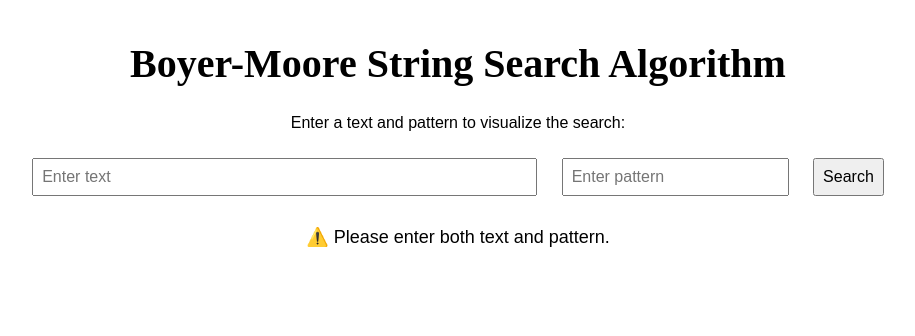
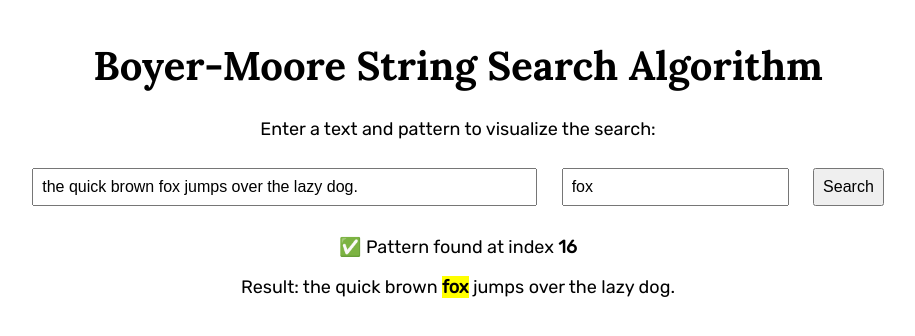
Before and after one commit to thorri-lindal/bayermoore, a plain HTML site: page index.html in a window 1280 px wide. Both pictures are taken after a click on the button "Search". Shown: the whole page, without its empty margins (182-1097 px from the left). Drawn offline with Linux system fonts and the light colour scheme.

Commit message:
Add Boyer-Moore string search implementation with updated HTML and CSS

```diff
--- a/index.html
+++ b/index.html
@@ -1,23 +1,44 @@
 <!DOCTYPE html>
-<html lang="en">
+<html lang="""en">
+
 <head>
     <meta charset="UTF-8">
     <meta name="viewport" content="width=device-width, initial-scale=1.0">
     <title>Boyer-Moore String Search</title>
     <style>
-        body { font-family: Arial, sans-serif; margin: 40px; text-align: center; }
-        input, button { margin: 10px; padding: 8px; font-size: 16px; }
-        #output { margin-top: 20px; font-size: 18px; }
-        .highlight { background-color: yellow; font-weight: bold; }
-        <link href="https://fonts.googleapis.com/css2?family=Lora:wght@700&display=swap" rel="stylesheet">
+        body {
+            font-family: Arial, sans-serif;
+            margin: 40px;
+            text-align: center;
+        }
+
+        input,
+        button {
+            margin: 10px;
+            padding: 8px;
+            font-size: 16px;
+        }
+
+        #output {
+            margin-top: 20px;
+            font-size: 18px;
+        }
+
+        .highlight {
+            background-color: yellow;
+            font-weight: bold;
+        }
     </style>
+    <link href="https://fonts.googleapis.com/css2?family=Lora:wght@700&family=Rubik&display=swap" rel="stylesheet">
+    <link rel="stylesheet" href="styles.css">
 </head>
+
 <body>
 
     <h1 class="title">Boyer-Moore String Search Algorithm</h1>
     <p>Enter a text and pattern to visualize the search:</p>
-    <input type="text" id="text" placeholder="Enter text" size="50">
-    <input type="text" id="pattern" placeholder="Enter pattern">
+    <input type="text" id="text" placeholder="Enter text" size="50" value="the quick brown fox jumps over the lazy dog.">
+    <input type="text" id="pattern" placeholder="Enter pattern" value="fox">
     <button onclick="search()">Search</button>
 
     <p id="output"></p>
@@ -28,7 +49,6 @@
             font-size: 2.5rem;
             font-weight: 700;
         }
-
     </style>
     <script>
         function search() {
@@ -92,4 +112,5 @@
     </script>
 
 </body>
+
 </html>
--- /dev/null
+++ b/styles.css
@@ -0,0 +1,15 @@
+.title {
+    font-family: 'Lora', serif;
+    font-size: 2.5rem;
+    font-weight: 700;
+}
+
+.highlight {
+    background-color: yellow;
+    font-weight: bold;
+}
+
+p {
+    font-family: 'Rubik', sans-serif;
+    font-size: 18px;
+}
```
Also changed, not shown: script.js (added, +19 -0 lines). Lines whose indentation alone changed are shown as unchanged.
